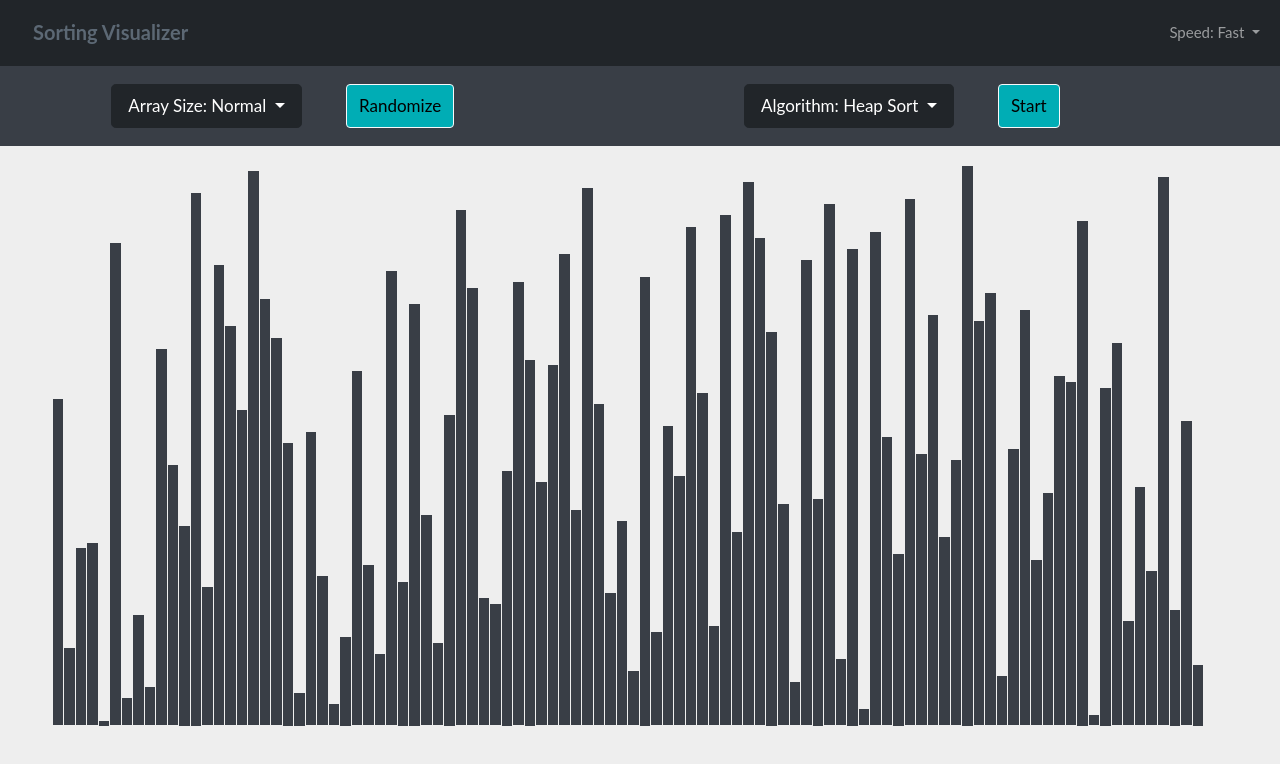
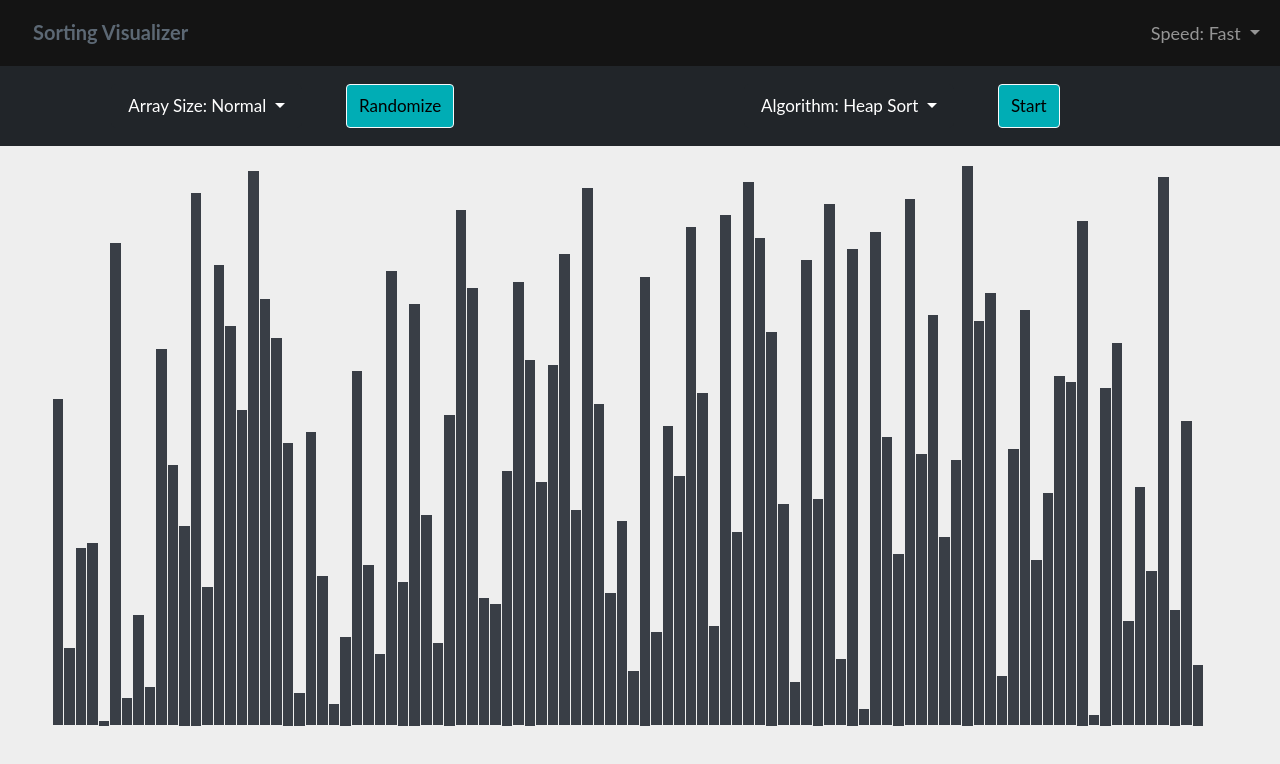
Before and after one commit to Chensienyong/sorting_visualizer, a website: page index.html in a window 1280 px wide. Drawn offline with nearby package versions, Linux system fonts and the light colour scheme.

Commit message:
Update colors

```diff
--- a/index.html
+++ b/index.html
@@ -8,7 +8,7 @@
   </head>
   <body>
     <div id="navbarDiv">
-      <nav class="navbar navbar-expand-lg navbar-dark bg-dark">
+      <nav class="navbar navbar-expand-lg navbar-dark navbar-top">
         <div class="container-fluid">
           <a class="navbar-brand" href="#">Sorting Visualizer</a>
           <button class="navbar-toggler" type="button" data-bs-toggle="collapse" data-bs-target="#navbarNavDarkDropdown" aria-controls="navbarNavDarkDropdown" aria-expanded="false" aria-label="Toggle navigation">
@@ -32,7 +32,7 @@
       </nav>
     </div>
     <div id="buttonDiv">
-      <nav class="navbar navbar-expand-lg navbar-dark navbar-menu">
+      <nav class="navbar navbar-expand-lg navbar-dark navbar-menu bg-dark">
         <div class="d-grid col-12 mx-auto">
           <div class="row">
             <div class="col-md-3 col-sm-6 col-6 d-flex justify-content-end button-container">
--- a/public/stylesheets/base.css
+++ b/public/stylesheets/base.css
@@ -14,7 +14,7 @@ body, html {
 
 body {
   font-family: "Lato", Helvetica, Arial, sans-serif;
-  font-size: 15px;
+  font-size: 18px;
   line-height: 1.72222;
   color: #34495e;
   background-color: #eeeeee;
@@ -47,8 +47,8 @@ body {
   background-color: transparent;
 }
 
-.navbar-menu {
-  background-color: #393e46;
+.navbar-top {
+  background-color: #141414;
 }
 
 .colorized-button {
```
Also changed, not shown: README.md, 1 other file.
